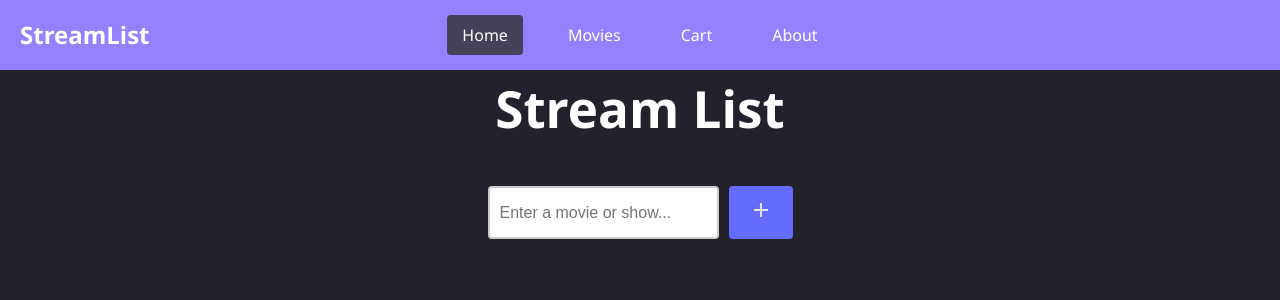
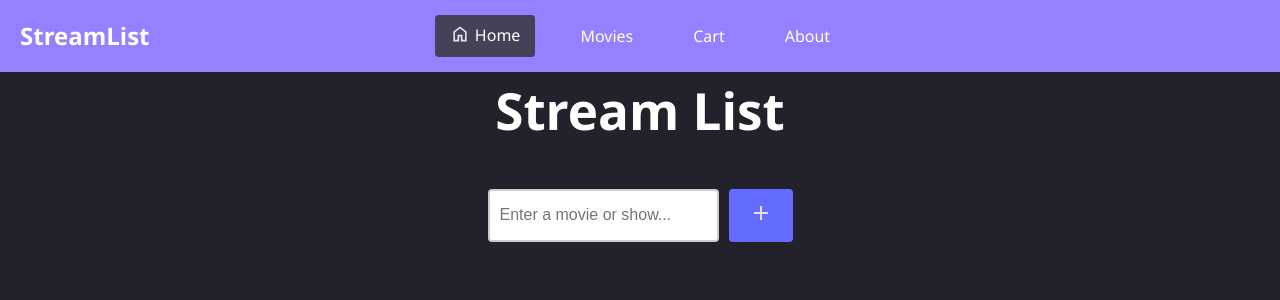
Before and after one commit to exglegaming/stream-list, a React (Vite) app: page / in a window 1280 px wide. Shown: the top 300 px of the page. Built offline with nearby package versions, Linux system fonts and the light colour scheme.

Commit message:
added home icon to navbar

```diff
--- a/src/components/Navbar.css
+++ b/src/components/Navbar.css
@@ -35,6 +35,13 @@
   margin: 0;
   padding: 0;
 }
+.home-button {
+  width: 20px;
+  height: 20px;
+  margin-right: 5px;
+  margin-bottom: 5px;
+  vertical-align: middle;
+}
 
 .nav-links li {
   margin: 0 15px;
--- a/src/components/Navbar.jsx
+++ b/src/components/Navbar.jsx
@@ -1,5 +1,6 @@
 import { NavLink } from 'react-router-dom';
 import './Navbar.css';
+import homeButton from '../assets/home_logo.svg';
 
 const Navbar = () => {
   return (
@@ -10,7 +11,10 @@ const Navbar = () => {
         </div>
         <ul className="nav-links">
           <li>
-            <NavLink to="/">Home</NavLink>
+            <NavLink to="/">
+            <img src={homeButton} alt='home_button' className='home-button' />
+            Home
+            </NavLink>
           </li>
           <li>
             <NavLink to="/movies">Movies</NavLink>
```
